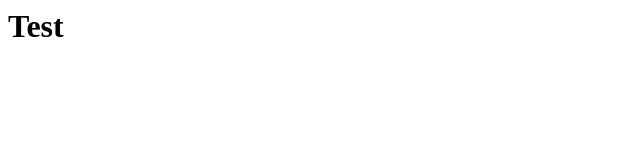
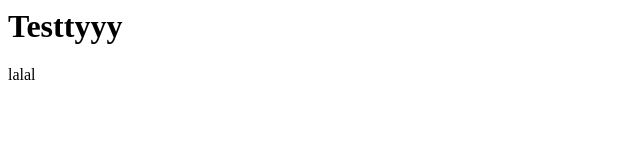
Before and after one commit to apPIHOmmeDL/algne_html, a plain HTML site: page algne_html.html in a window 1280 px wide. Shown: the whole page, without its empty margins (0-640 px from the left). Drawn offline with Linux system fonts and the light colour scheme.

Commit message:
test
uus test

```diff
--- a/algne_html.html
+++ b/algne_html.html
@@ -1,6 +1,7 @@
 <html>
 	<head></head>
 	<body>
-	<h1>Test</h1>
+	<h1>Testtyyy</h1>
+	<p>lalal</p>
 	</body>
 </html>
```
